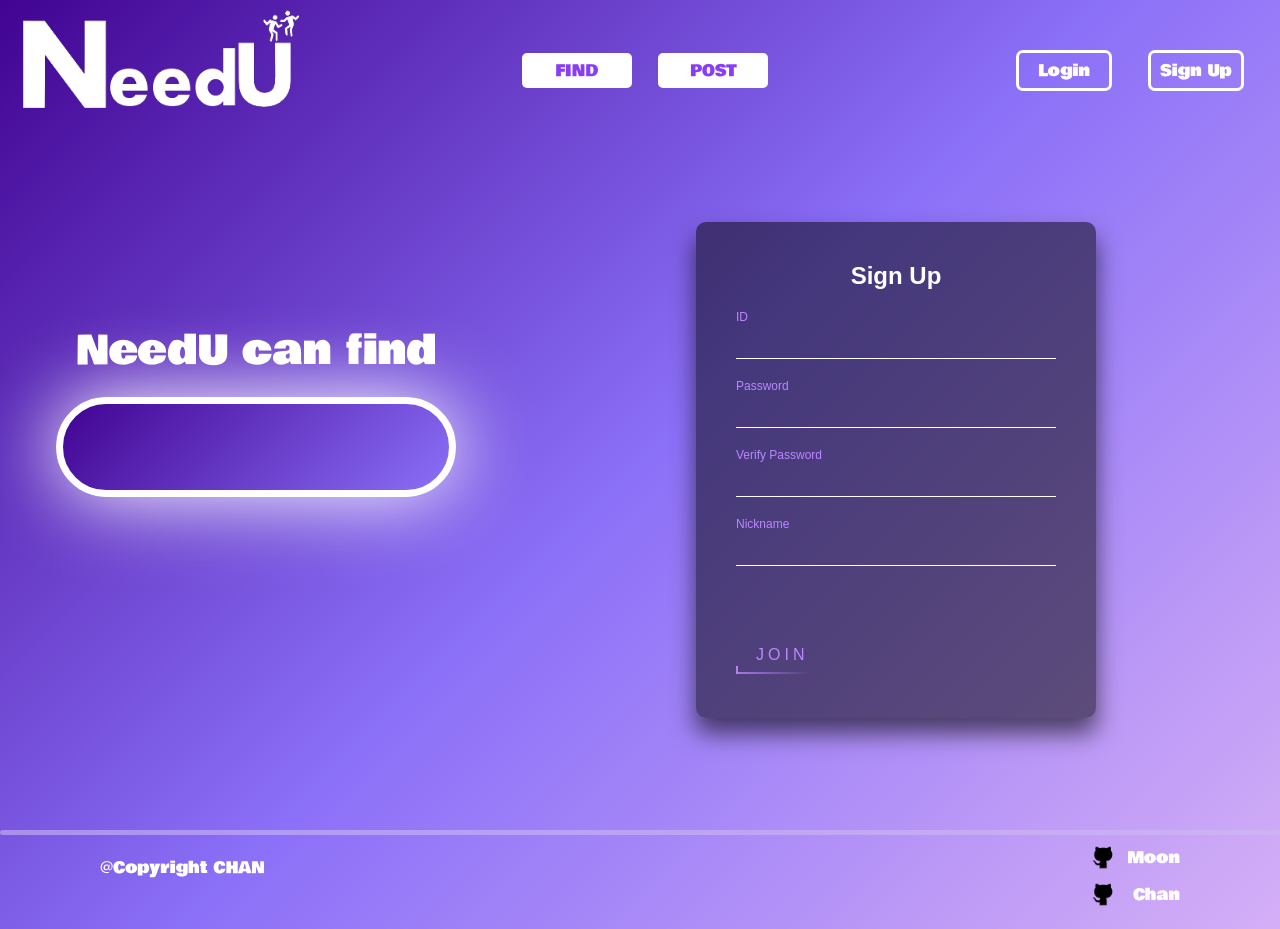
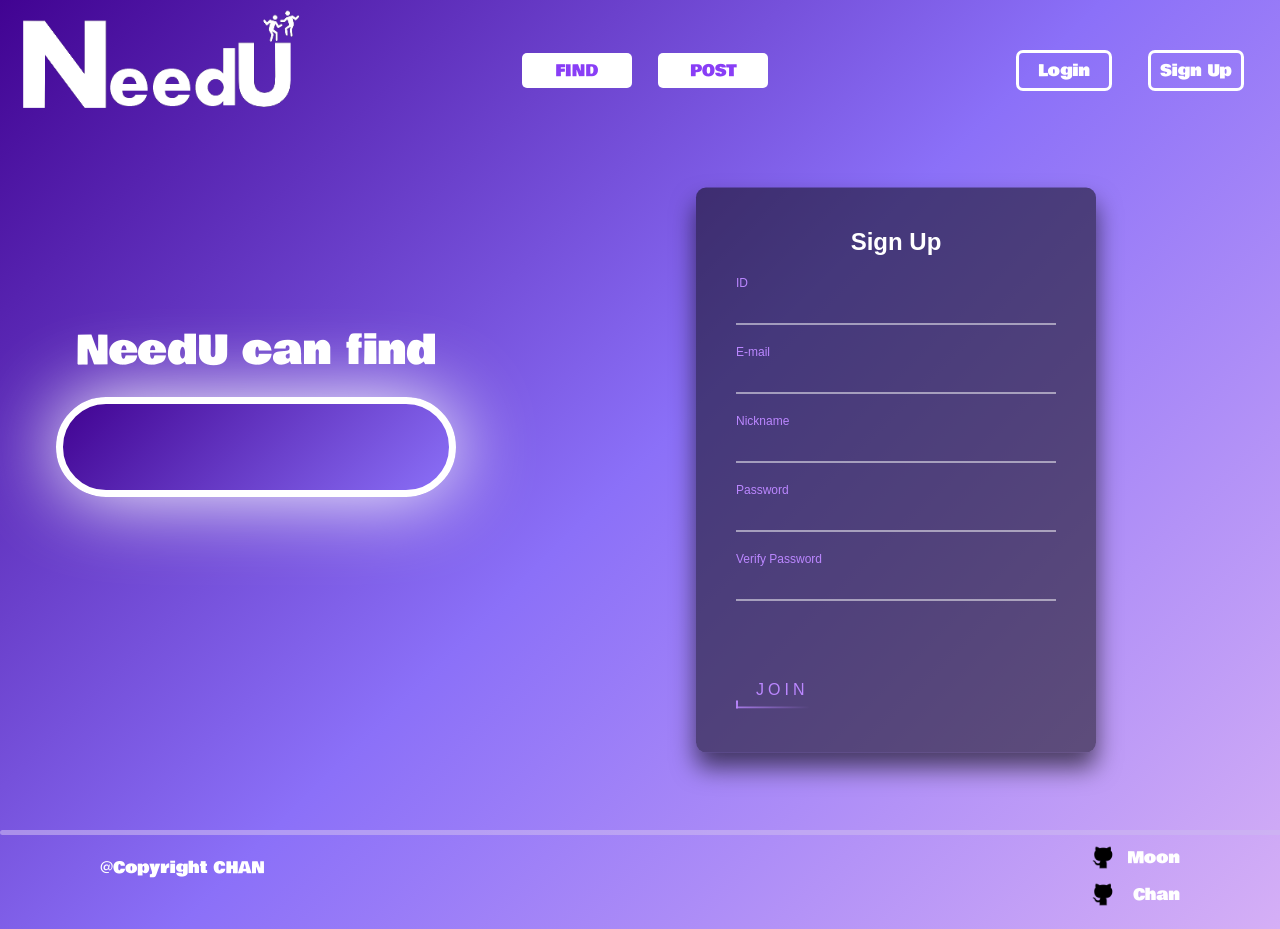
Before and after one commit to ho-sick99/need-u, a React (Create React App) app in the folder need-u-frontend/: page / in a window 1280 px wide. Both pictures are taken after a click on the element "Sign Up". Shown: the top 929 px of the page. Built offline with nearby package versions, Linux system fonts and the light colour scheme.

Commit message:
회원가입 폼 수정

```diff
--- a/need-u-frontend/src/component/login_structure/sign_up.js
+++ b/need-u-frontend/src/component/login_structure/sign_up.js
@@ -2,6 +2,8 @@ import React from 'react';
 import "./sign_up.css";
 
 const Sign_up = () =>{
+
+
     return (
         <div class="sign_up-box">
             <h2>Sign Up</h2>
@@ -12,6 +14,16 @@ const Sign_up = () =>{
                 </div>
 
                 <div class="user-box">
+                    <input type="email" name="" required=""></input>
+                    <label>E-mail</label>
+                </div>
+
+                <div class="user-box">
+                    <input type="text" name="" required=""></input>
+                    <label>Nickname</label>
+                </div>
+
+                <div class="user-box">
                     <input type="password" name="" required=""></input>
                     <label>Password</label>
                 </div>
@@ -19,11 +31,6 @@ const Sign_up = () =>{
                 <div class="user-box">
                     <input type="password" name="" required=""></input>
                     <label>Verify Password</label>
-                </div>
-
-                <div class="user-box">
-                    <input type="text" name="" required=""></input>
-                    <label>Nickname</label>
                 </div>
 
                 <a href="#">
```
